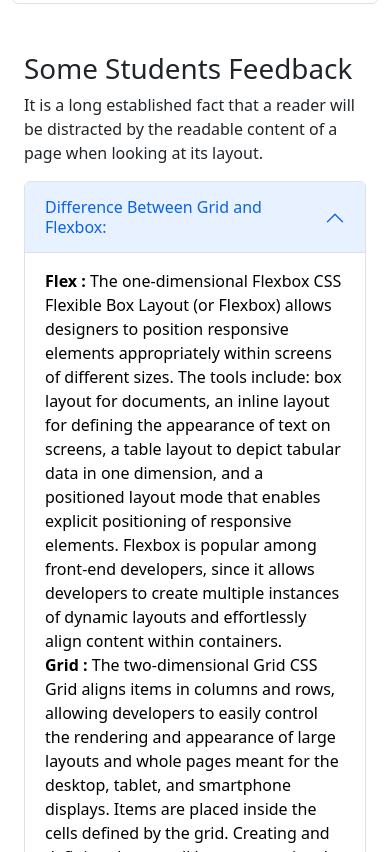
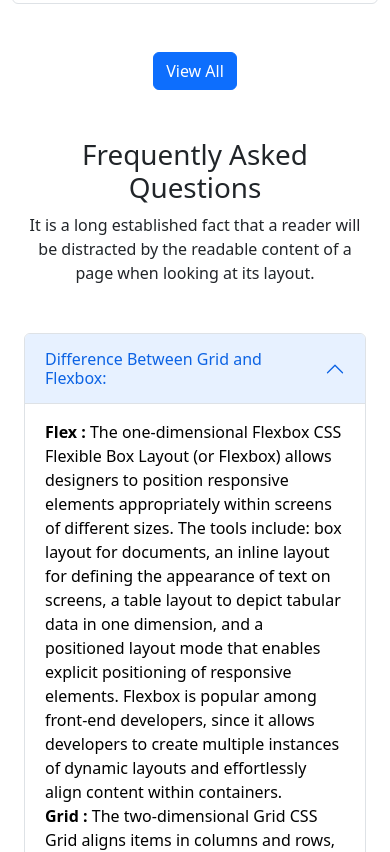
Before and after one commit to ehemon3059/Pro-Edu, a plain HTML site: page index.html in a window 390 px wide. Shown: the part 5437-6289 px from the top of the page. Drawn offline with nearby package versions, Linux system fonts and the light colour scheme.

Commit message:
Students Feedback under view all button hidden lg screen

```diff
--- a/index.html
+++ b/index.html
@@ -408,22 +408,22 @@
                         </div>
 
                     </div>
-
-
-
-
-
             </div>
         </section>
-        <!-- Students Feedback Start -->
+        <!-- Students Feedback End -->
+
+        <!-- View All Button -->
+        <section class="container mt-5 text-center mb-5 d-xxl-none d-xxl-block d-xl-none d-lg-none d-xl-block">
+            <button class="btn btn-primary">View All</button>
+        </section>
 
         <!-- Frequently Asked Questions start -->
         <section>
             <div class="container mt-5 mb-5">
-                <div class="question-title">
-                    <h1>Some Students Feedback</h1>
+                <div class="question-title text-center mt-5 mb-5">
+                    <h1>Frequently Asked Questions</h1>
                     <p>It is a long established fact that a reader will be distracted by the readable
-                        content of a page when looking at its layout.</p>
+                    content of a page when looking at its layout.</p>
                 </div>
 
                 <div class="accordion">
```
